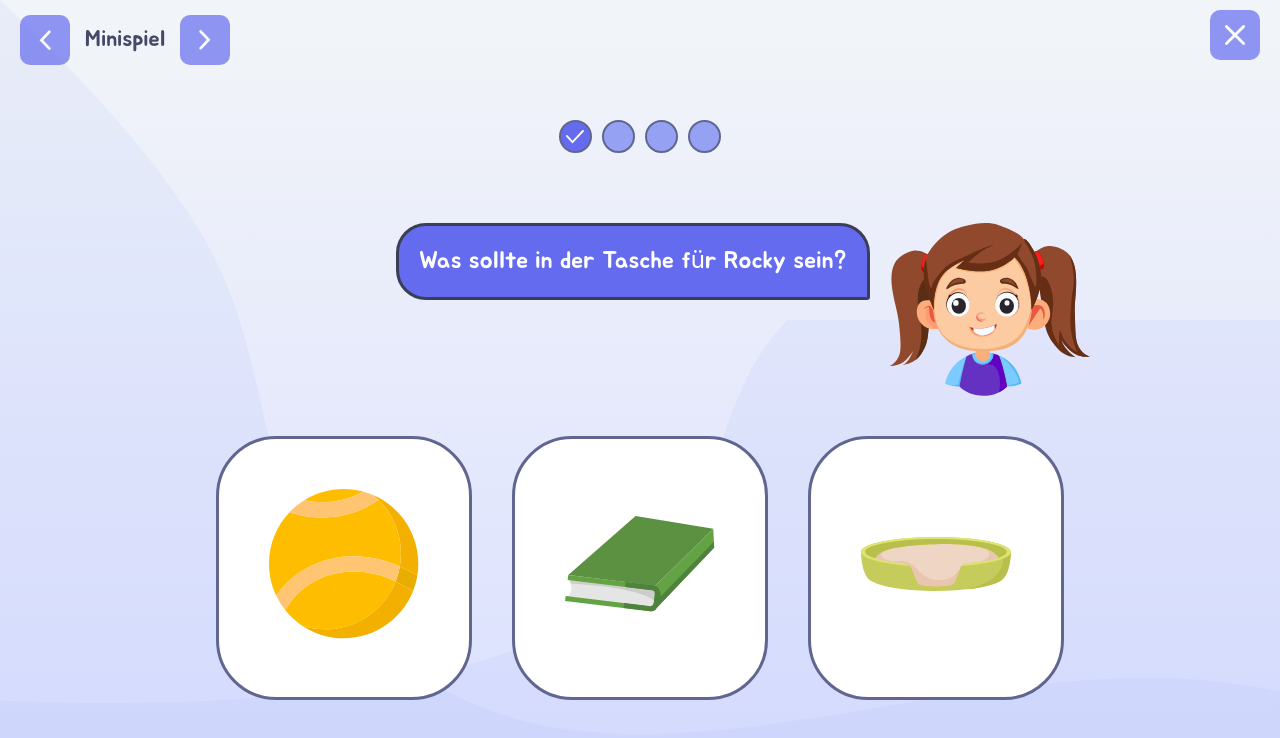
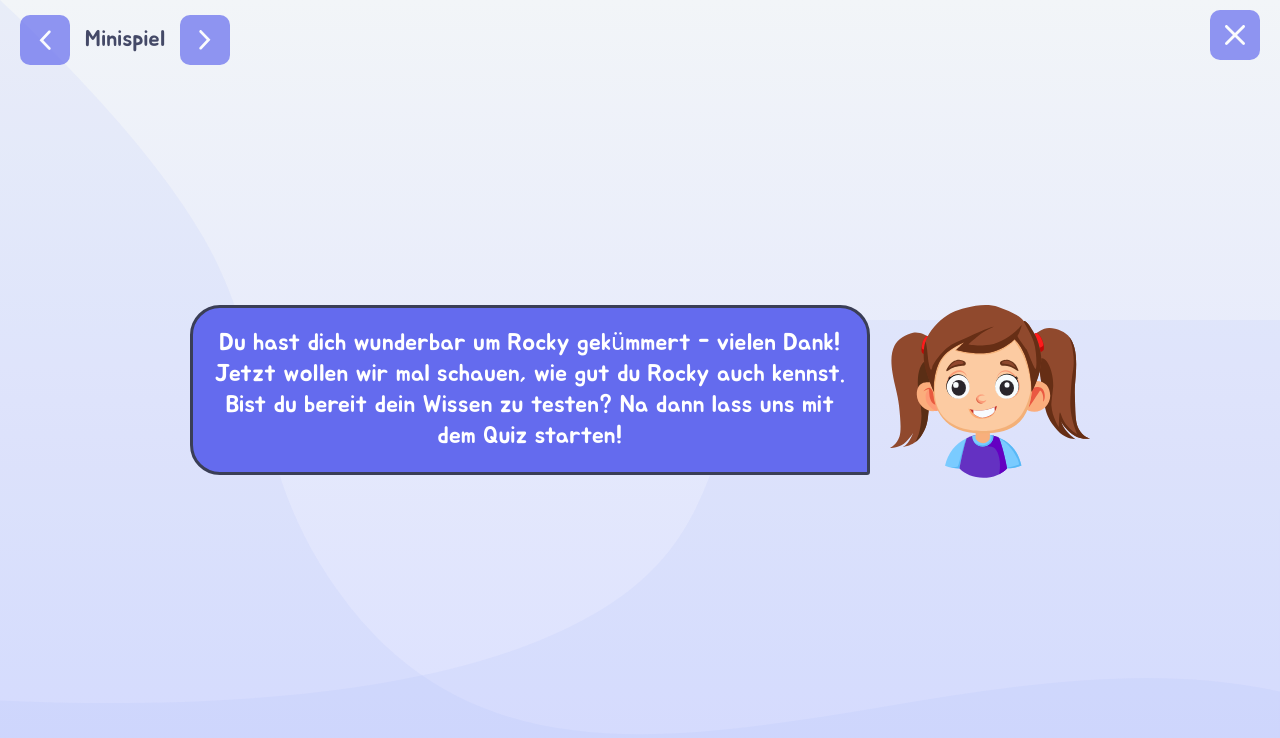
Before and after one commit to schule4-0/pets, a Vue app: page /pets/dog/stages/5 in a window 1280 px wide. Shown: the top 738 px of the page. Built offline with nearby package versions, Linux system fonts and the light colour scheme.

Commit message:
Added RecapQuiz introduction

```diff
--- a/src/config/mascotMessages.ts
+++ b/src/config/mascotMessages.ts
@@ -133,7 +133,7 @@ const stringResources = {
   },
   STAGE5_INTRODUCTION: {
     content:
-      'Du hast dich wunderbar um Rocky gekümmert. Jetzt wollen wir mal schauen, wie gut du Rocky auch kennst. Bist du bereit dein Wissen zu testen? Na dann lass uns mit dem Quiz starten!'
+      'Du hast dich wunderbar um Rocky gekümmert - vielen Dank! Jetzt wollen wir mal schauen, wie gut du Rocky auch kennst. Bist du bereit dein Wissen zu testen? Na dann lass uns mit dem Quiz starten!'
   },
   STAGE5_QUESTION1: {
     content: 'Was sollte in der Tasche für Rocky sein?'
--- a/src/views/dog/RecapQuiz.vue
+++ b/src/views/dog/RecapQuiz.vue
@@ -1,6 +1,6 @@
 <template>
   <div class="question-section">
-    <div class="progress-bar">
+    <div v-if="hasQuizIntroductionFinished" class="progress-bar">
       <button
         v-for="(answered, index) in progress"
         :key="index"
@@ -13,7 +13,7 @@
 
     <MascotItem :quiz-appearance="true" />
 
-    <div class="answers-container">
+    <div v-if="hasQuizIntroductionFinished" class="answers-container">
       <AnswerComponent
         v-for="(answer, index) in currentQuestion.answers"
         :key="index"
@@ -58,13 +58,19 @@ const sound = useSound()
 const router = useRouter()
 
 const showModal = ref(false)
+const hasQuizIntroductionFinished = ref(false)
 
 const currentQuestion = computed(() => {
   return quizData[currentQuestionIndex.value]
 })
 
 onMounted(() => {
-  mascot.showMessage('STAGE5_QUESTION1', () => {}, true)
+  mascot.showMessage('STAGE5_INTRODUCTION', () => {}, true)
+
+  setTimeout(() => {
+    hasQuizIntroductionFinished.value = true
+    mascot.showMessage('STAGE5_QUESTION1', () => {}, true)
+  }, 15000)
 })
 
 const handleAnswerSelected = (isCorrect: boolean, isIncorrect: number) => {
@@ -168,7 +174,7 @@ const progress = computed(() => {
   border-radius: 50%;
   margin: 0 5px;
   background-color: var(--s40-color-secondary);
-  border: 2px solid #60668F;
+  border: 2px solid #60668f;
 }
 
 .progress-buttons.answered {
```
